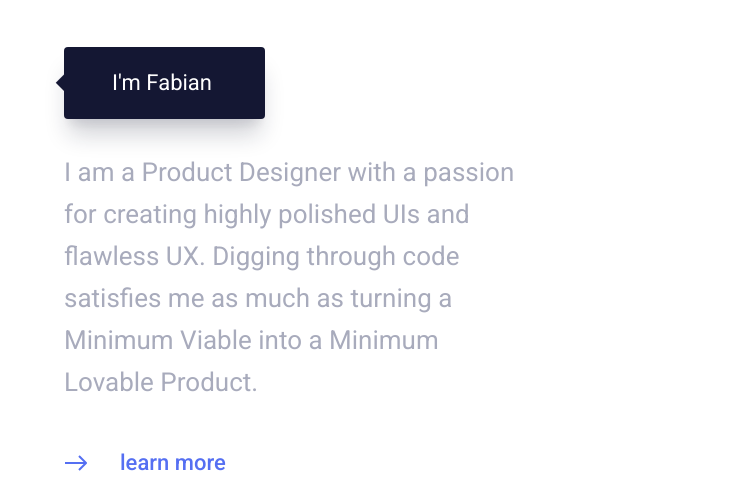
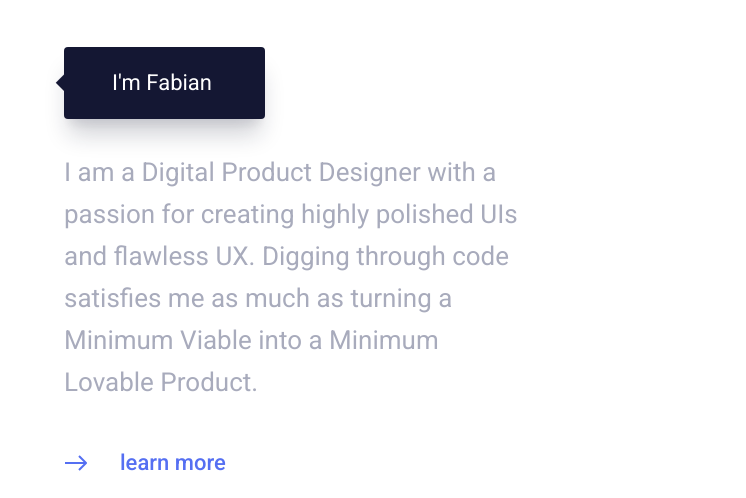
Before and after one commit to fabianheussner/portfolio, a Gatsby site: page / in a window 1280 px wide. Shown: the part 96-594 px from the top of the page, 0-746 px from the left. Built offline with nearby package versions, Linux system fonts and the light colour scheme; Gatsby itself is replaced by a stand-in of ours.

Commit message:
Update stagehome.js
Product Designer -> Digital Product Designer

```diff
--- a/src/components/stages/stagehome.js
+++ b/src/components/stages/stagehome.js
@@ -21,7 +21,7 @@ const StageHome = props => {
                         </Fade>
                         <Fade>
                             <span className={styles.subtitle}>
-                                I am a Product Designer with a passion for creating highly polished UIs and flawless UX.
+                                I am a Digital Product Designer with a passion for creating highly polished UIs and flawless UX.
                                 Digging through code satisfies me as much as turning a Minimum Viable into a Minimum Lovable Product.
                             </span>
                         </Fade>
```
